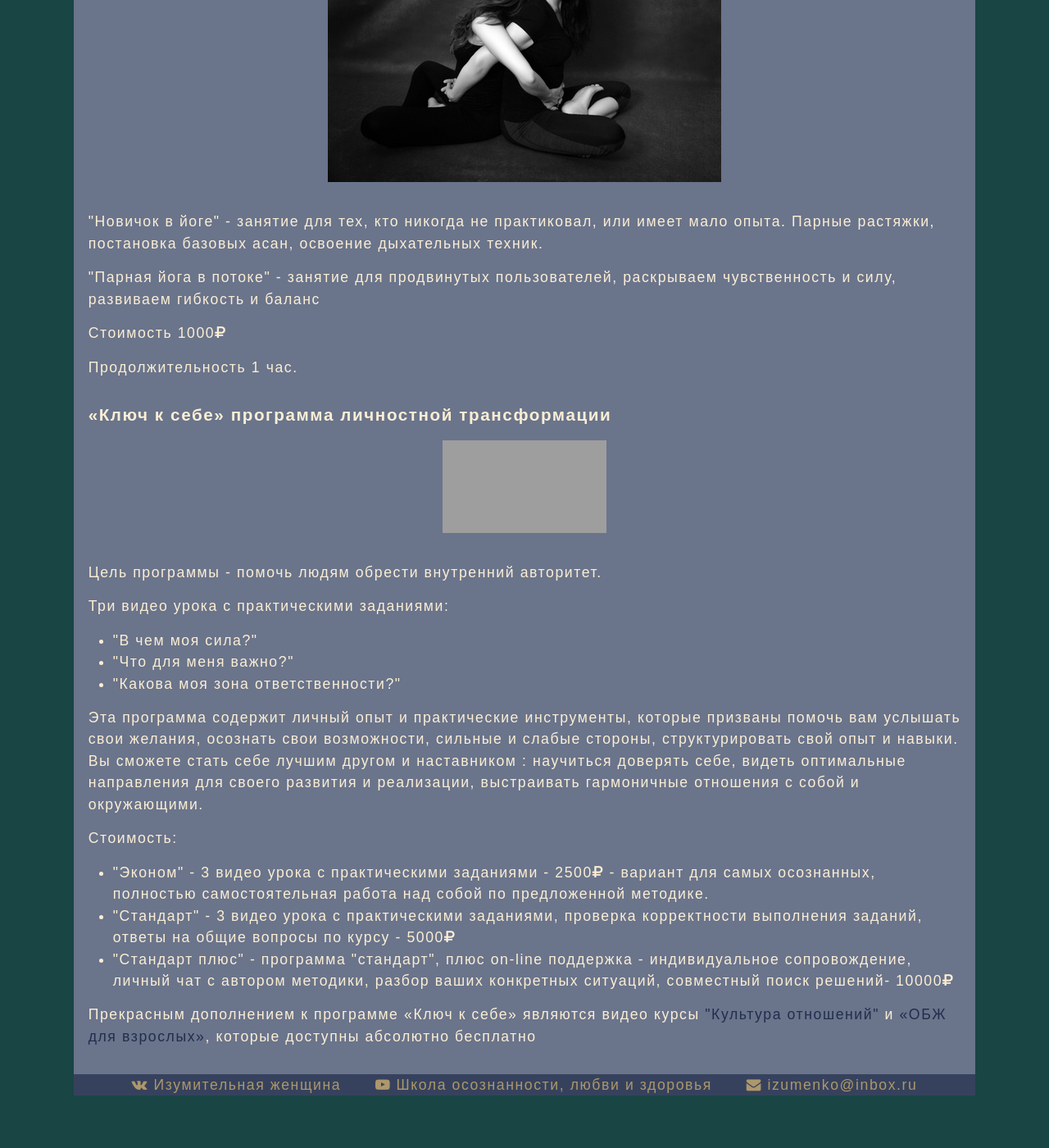
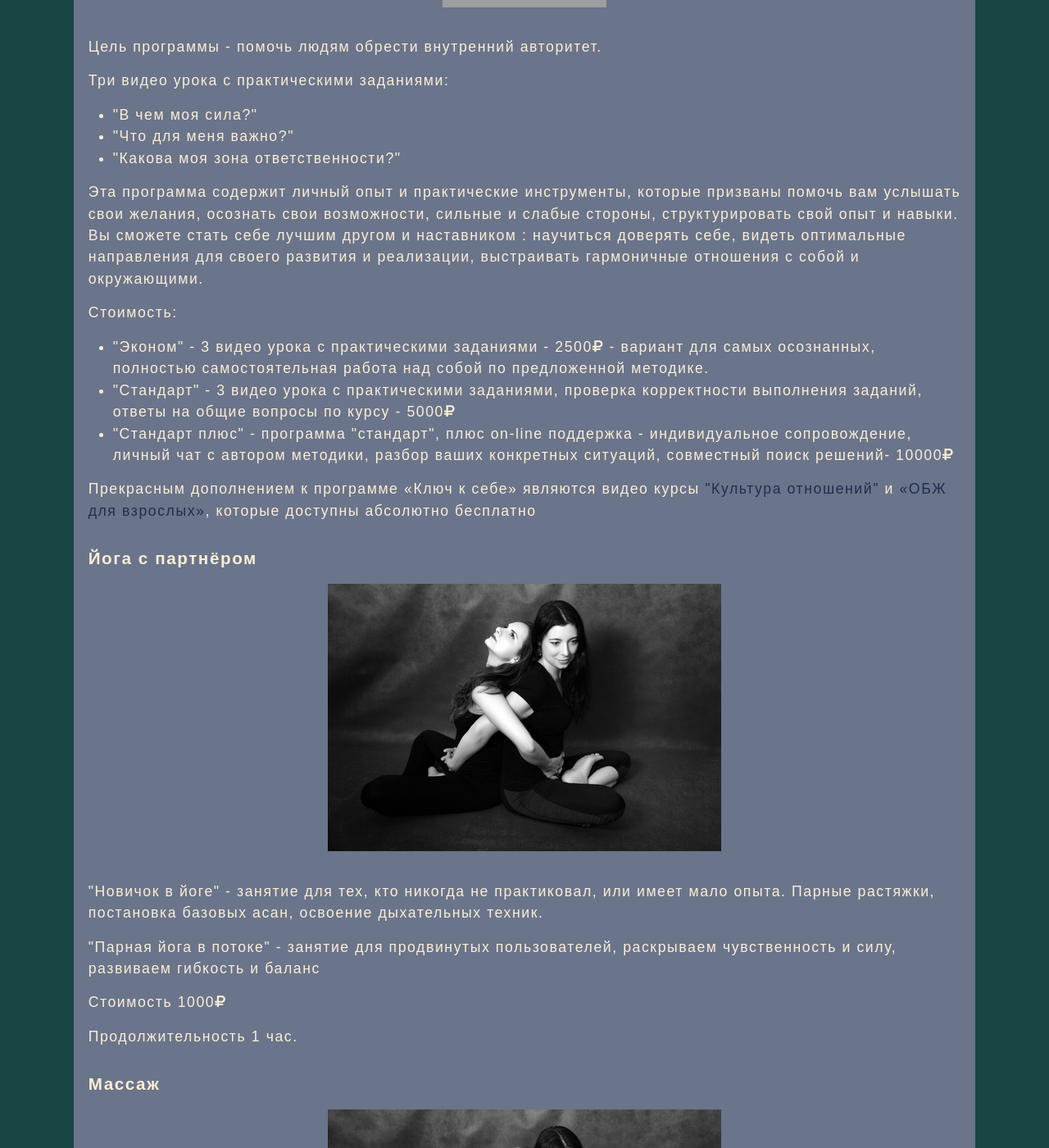
Before and after one commit to pevzner-diet/visit, a Jekyll site: the page built from index.html, in a window 1280 px wide and 1400 px high, scrolled down 1240 px. Shown: the whole window at 82% size. Built offline with Jekyll 4.4.1, drawn with Linux system fonts in a browser that asks for light colours; some web fonts are replaced; before the commit the page ends 2576 px from its top, so only the background shows below that; some of the changed text lies outside the part shown; grey boxes are pictures that could not be loaded.

Commit message:
массаж

```diff
--- a/index.html
+++ b/index.html
@@ -18,13 +18,6 @@
 <p>Стоимость 2000<i class="fa fa-rub" aria-hidden="true"></i></p>
 <p>Продолжительность 1 час. Консультацию провожу лично или удаленно</p>
 
-<h3>Йога с партнёром</h3>
-<img src="{{ site.baseurl }}/assets/photo_l.jpg" class="pict"/>
-<p>"Новичок в йоге" - занятие для тех, кто никогда не практиковал, или имеет мало опыта. Парные растяжки, постановка базовых асан, освоение дыхательных техник. </p>
-<p>"Парная йога в потоке"  - занятие для продвинутых пользователей, раскрываем чувственность и силу, развиваем гибкость и баланс</p>
-<p>Стоимость 1000<i class="fa fa-rub" aria-hidden="true"></i></p>
-<p>Продолжительность 1 час.</p>
-
 <h3>«Ключ к себе» программа личностной трансформации</h3>
 
 {% include vid.html id="MKPhWLZ9TM0" %}
@@ -43,3 +36,16 @@
 <li>"Стандарт плюс" - программа "стандарт", плюс on-line поддержка - индивидуальное сопровождение, личный чат с автором методики, разбор ваших конкретных ситуаций, совместный поиск решений- 10000<i class="fa fa-rub" aria-hidden="true"></i></li>
 </ul>
 <p>Прекрасным дополнением к программе «Ключ к себе» являются видео курсы <a href="{{ site.baseurl }}/culture.html">"Культура отношений"</a> и <a href="{{ site.baseurl }}/safety.html">«ОБЖ для взрослых»</a>, которые доступны абсолютно бесплатно</p>
+
+<h3>Йога с партнёром</h3>
+<img src="{{ site.baseurl }}/assets/photo_l.jpg" class="pict"/>
+<p>"Новичок в йоге" - занятие для тех, кто никогда не практиковал, или имеет мало опыта. Парные растяжки, постановка базовых асан, освоение дыхательных техник. </p>
+<p>"Парная йога в потоке"  - занятие для продвинутых пользователей, раскрываем чувственность и силу, развиваем гибкость и баланс</p>
+<p>Стоимость 1000<i class="fa fa-rub" aria-hidden="true"></i></p>
+<p>Продолжительность 1 час.</p>
+
+<h3>Массаж</h3>
+<img src="{{ site.baseurl }}/assets/photo_l.jpg" class="pict"/>
+<p>Массаж - прекрасный способ расслабиться, развить чувственность, получить заряд энергии и положительные эмоции. Предлагаю расслабляющий массаж всего тела с ароматическими маслами на ваш вкус</p>
+<p>Стоимость 1000<i class="fa fa-rub" aria-hidden="true"></i></p>
+<p>Продолжительность 1 час.</p>
```
